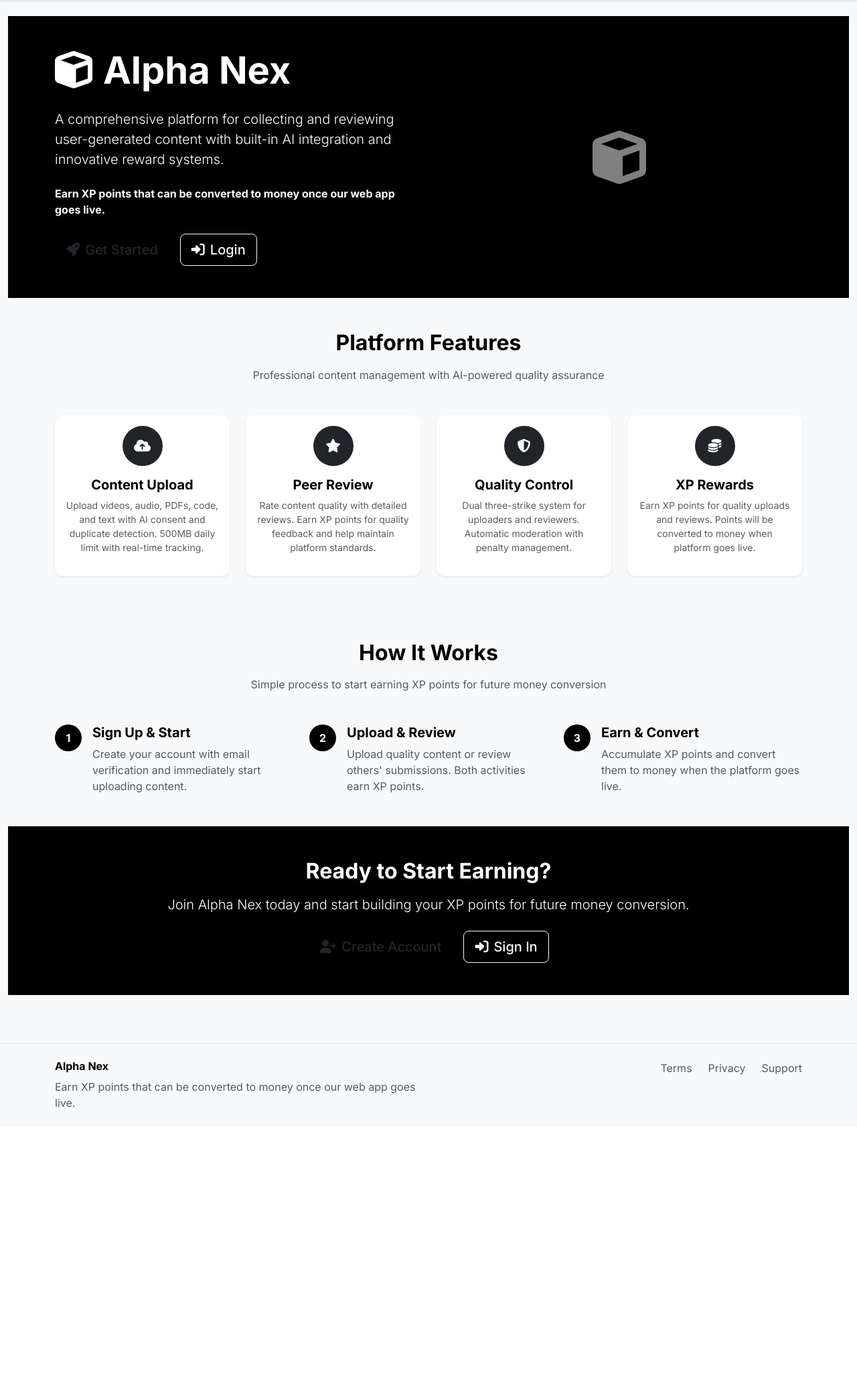
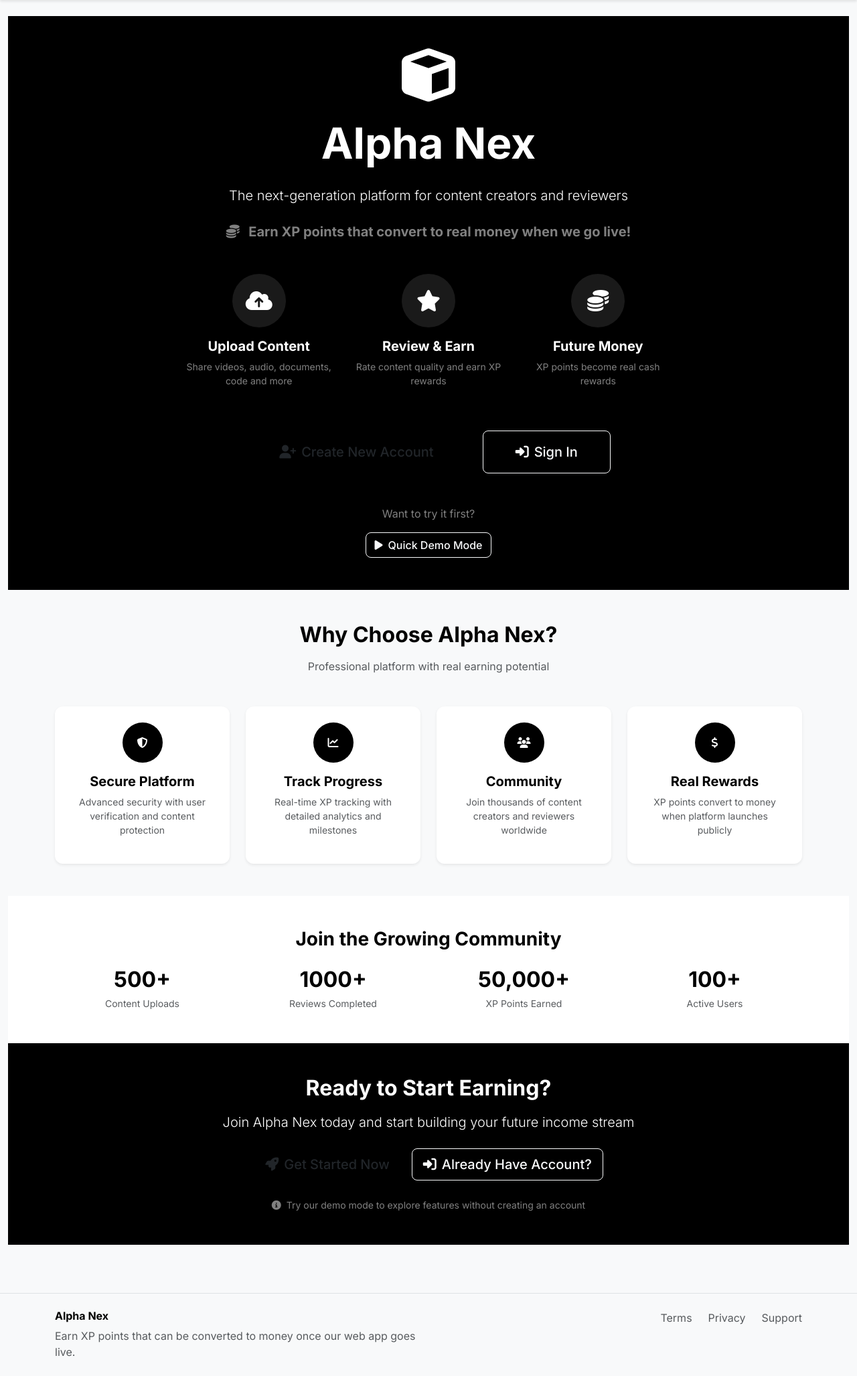
Before and after one commit to Shaurya-ds/Alpha-Nex-AK, a Flask app: page / in a window 1280 px wide. Shown: the part 57-2112 px from the top of the page at 67% size. Before the commit the page ends 1711 px from the top, so only its background shows below. Run offline with Flask 3, Linux system fonts and the light colour scheme.

Commit message:
Assistant checkpoint: Created interference landing page with login/signup
Assistant generated file changes:
- Alpha-Nex-2/routes.py: Update index route to show interference landing page
- Alpha-Nex-2/templates/interference_landing.html: Create interference landing page with login/signup options
- Alpha-Nex-2/templates/auth/login.html: Add back to home link to login page
- Alpha-Nex-2/templates/auth/signup.html: Add back to home link to signup page

---

User prompt:

i want interferance landing page where user can login signup

Replit-Commit-Author: Assistant
Replit-Commit-Session-Id: 8eff7fc7-b171-4dc6-9b29-b43677fec752

```diff
--- a/Alpha-Nex-2/routes.py
+++ b/Alpha-Nex-2/routes.py
@@ -254,27 +254,19 @@ def create_test_content_old():
 
 @app.route('/')
 def index():
-    """Landing page with user statistics"""
-    # Check if user is logged in
+    """Interference landing page - login/signup choice"""
+    # Check if user is already logged in
     user_id = session.get('user_id')
     if user_id:
         user = User.query.get(user_id)
         if user:
-            # Get user stats
-            upload_count = Upload.query.filter_by(user_id=user.id).count()
-            review_count = Review.query.filter_by(reviewer_id=user.id).count()
+            return redirect(url_for('dashboard'))
 
-            # Get recent uploads
-            recent_uploads = Upload.query.filter_by(user_id=user.id)\
-                                        .order_by(Upload.uploaded_at.desc()).limit(5).all()
+    # Check if user has name in session (coming from demo mode)
+    if 'user_name' in session:
+        return redirect(url_for('dashboard'))
 
-            return render_template('index.html',
-                                 current_user=user,
-                                 upload_count=upload_count,
-                                 review_count=review_count,
-                                 recent_uploads=recent_uploads)
-
-    return render_template('index.html', current_user=None)
+    return render_template('interference_landing.html')
 
 @app.route('/login', methods=['GET', 'POST'])
 def login():
--- /dev/null
+++ b/Alpha-Nex-2/templates/interference_landing.html
@@ -0,0 +1,201 @@
+
+{% extends "base.html" %}
+
+{% block title %}Welcome to Alpha Nex - Choose Your Path{% endblock %}
+
+{% block content %}
+<!-- Hero Section -->
+<div class="bg-black text-white py-5 min-vh-100 d-flex align-items-center">
+    <div class="container">
+        <div class="row justify-content-center">
+            <div class="col-lg-8 text-center">
+                <!-- Logo and Title -->
+                <div class="mb-5">
+                    <i class="fas fa-cube display-1 text-white mb-4"></i>
+                    <h1 class="display-3 fw-bold mb-4">Alpha Nex</h1>
+                    <p class="lead mb-4">
+                        The next-generation platform for content creators and reviewers
+                    </p>
+                    <p class="fs-5 mb-5 text-white-50">
+                        <i class="fas fa-coins me-2"></i>
+                        <strong>Earn XP points that convert to real money when we go live!</strong>
+                    </p>
+                </div>
+
+                <!-- Feature Highlights -->
+                <div class="row g-4 mb-5">
+                    <div class="col-md-4">
+                        <div class="text-center">
+                            <div class="bg-white bg-opacity-10 rounded-circle d-inline-flex align-items-center justify-content-center mb-3"
+                                 style="width: 80px; height: 80px;">
+                                <i class="fas fa-cloud-upload-alt fa-2x text-white"></i>
+                            </div>
+                            <h5 class="fw-bold text-white">Upload Content</h5>
+                            <p class="text-white-50 small">Share videos, audio, documents, code and more</p>
+                        </div>
+                    </div>
+                    <div class="col-md-4">
+                        <div class="text-center">
+                            <div class="bg-white bg-opacity-10 rounded-circle d-inline-flex align-items-center justify-content-center mb-3"
+                                 style="width: 80px; height: 80px;">
+                                <i class="fas fa-star fa-2x text-white"></i>
+                            </div>
+                            <h5 class="fw-bold text-white">Review & Earn</h5>
+                            <p class="text-white-50 small">Rate content quality and earn XP rewards</p>
+                        </div>
+                    </div>
+                    <div class="col-md-4">
+                        <div class="text-center">
+                            <div class="bg-white bg-opacity-10 rounded-circle d-inline-flex align-items-center justify-content-center mb-3"
+                                 style="width: 80px; height: 80px;">
+                                <i class="fas fa-coins fa-2x text-white"></i>
+                            </div>
+                            <h5 class="fw-bold text-white">Future Money</h5>
+                            <p class="text-white-50 small">XP points become real cash rewards</p>
+                        </div>
+                    </div>
+                </div>
+
+                <!-- Action Buttons -->
+                <div class="d-flex gap-4 justify-content-center flex-wrap mb-5">
+                    <a href="{{ url_for('signup') }}" class="btn btn-white btn-lg px-5 py-3">
+                        <i class="fas fa-user-plus me-2"></i>Create New Account
+                    </a>
+                    <a href="{{ url_for('login') }}" class="btn btn-outline-light btn-lg px-5 py-3">
+                        <i class="fas fa-sign-in-alt me-2"></i>Sign In
+                    </a>
+                </div>
+
+                <!-- Quick Demo Option -->
+                <div class="text-center">
+                    <p class="text-white-50 mb-3">Want to try it first?</p>
+                    <a href="{{ url_for('name_entry') }}" class="btn btn-outline-light">
+                        <i class="fas fa-play me-2"></i>Quick Demo Mode
+                    </a>
+                </div>
+            </div>
+        </div>
+    </div>
+</div>
+
+<!-- Features Detail Section -->
+<div class="bg-light py-5">
+    <div class="container">
+        <div class="text-center mb-5">
+            <h2 class="fw-bold text-black mb-3">Why Choose Alpha Nex?</h2>
+            <p class="text-muted">Professional platform with real earning potential</p>
+        </div>
+
+        <div class="row g-4">
+            <div class="col-md-6 col-lg-3">
+                <div class="card h-100 border-0 shadow-sm">
+                    <div class="card-body text-center p-4">
+                        <div class="bg-black text-white rounded-circle d-inline-flex align-items-center justify-content-center mb-3"
+                             style="width: 60px; height: 60px;">
+                            <i class="fas fa-shield-alt"></i>
+                        </div>
+                        <h5 class="fw-bold text-black">Secure Platform</h5>
+                        <p class="text-muted small">Advanced security with user verification and content protection</p>
+                    </div>
+                </div>
+            </div>
+
+            <div class="col-md-6 col-lg-3">
+                <div class="card h-100 border-0 shadow-sm">
+                    <div class="card-body text-center p-4">
+                        <div class="bg-black text-white rounded-circle d-inline-flex align-items-center justify-content-center mb-3"
+                             style="width: 60px; height: 60px;">
+                            <i class="fas fa-chart-line"></i>
+                        </div>
+                        <h5 class="fw-bold text-black">Track Progress</h5>
+                        <p class="text-muted small">Real-time XP tracking with detailed analytics and milestones</p>
+                    </div>
+                </div>
+            </div>
+
+            <div class="col-md-6 col-lg-3">
+                <div class="card h-100 border-0 shadow-sm">
+                    <div class="card-body text-center p-4">
+                        <div class="bg-black text-white rounded-circle d-inline-flex align-items-center justify-content-center mb-3"
+                             style="width: 60px; height: 60px;">
+                            <i class="fas fa-users"></i>
+                        </div>
+                        <h5 class="fw-bold text-black">Community</h5>
+                        <p class="text-muted small">Join thousands of content creators and reviewers worldwide</p>
+                    </div>
+                </div>
+            </div>
+
+            <div class="col-md-6 col-lg-3">
+                <div class="card h-100 border-0 shadow-sm">
+                    <div class="card-body text-center p-4">
+                        <div class="bg-black text-white rounded-circle d-inline-flex align-items-center justify-content-center mb-3"
+                             style="width: 60px; height: 60px;">
+                            <i class="fas fa-dollar-sign"></i>
+                        </div>
+                        <h5 class="fw-bold text-black">Real Rewards</h5>
+                        <p class="text-muted small">XP points convert to money when platform launches publicly</p>
+                    </div>
+                </div>
+            </div>
+        </div>
+    </div>
+</div>
+
+<!-- Stats Section -->
+<div class="bg-white py-5">
+    <div class="container">
+        <div class="text-center">
+            <h3 class="fw-bold text-black mb-4">Join the Growing Community</h3>
+            <div class="row g-4">
+                <div class="col-6 col-md-3">
+                    <div class="text-center">
+                        <h2 class="fw-bold text-black mb-1">500+</h2>
+                        <small class="text-muted">Content Uploads</small>
+                    </div>
+                </div>
+                <div class="col-6 col-md-3">
+                    <div class="text-center">
+                        <h2 class="fw-bold text-black mb-1">1000+</h2>
+                        <small class="text-muted">Reviews Completed</small>
+                    </div>
+                </div>
+                <div class="col-6 col-md-3">
+                    <div class="text-center">
+                        <h2 class="fw-bold text-black mb-1">50,000+</h2>
+                        <small class="text-muted">XP Points Earned</small>
+                    </div>
+                </div>
+                <div class="col-6 col-md-3">
+                    <div class="text-center">
+                        <h2 class="fw-bold text-black mb-1">100+</h2>
+                        <small class="text-muted">Active Users</small>
+                    </div>
+                </div>
+            </div>
+        </div>
+    </div>
+</div>
+
+<!-- Call to Action -->
+<div class="bg-black text-white py-5">
+    <div class="container text-center">
+        <h2 class="fw-bold mb-3">Ready to Start Earning?</h2>
+        <p class="lead mb-4">Join Alpha Nex today and start building your future income stream</p>
+        <div class="d-flex gap-3 justify-content-center flex-wrap">
+            <a href="{{ url_for('signup') }}" class="btn btn-white btn-lg">
+                <i class="fas fa-rocket me-2"></i>Get Started Now
+            </a>
+            <a href="{{ url_for('login') }}" class="btn btn-outline-light btn-lg">
+                <i class="fas fa-sign-in-alt me-2"></i>Already Have Account?
+            </a>
+        </div>
+        <div class="mt-4">
+            <small class="text-white-50">
+                <i class="fas fa-info-circle me-1"></i>
+                Try our demo mode to explore features without creating an account
+            </small>
+        </div>
+    </div>
+</div>
+{% endblock %}
```
Also changed, not shown: Alpha-Nex-2/templates/auth/login.html (+6 -1 lines), Alpha-Nex-2/templates/auth/signup.html (+6 -1 lines).
